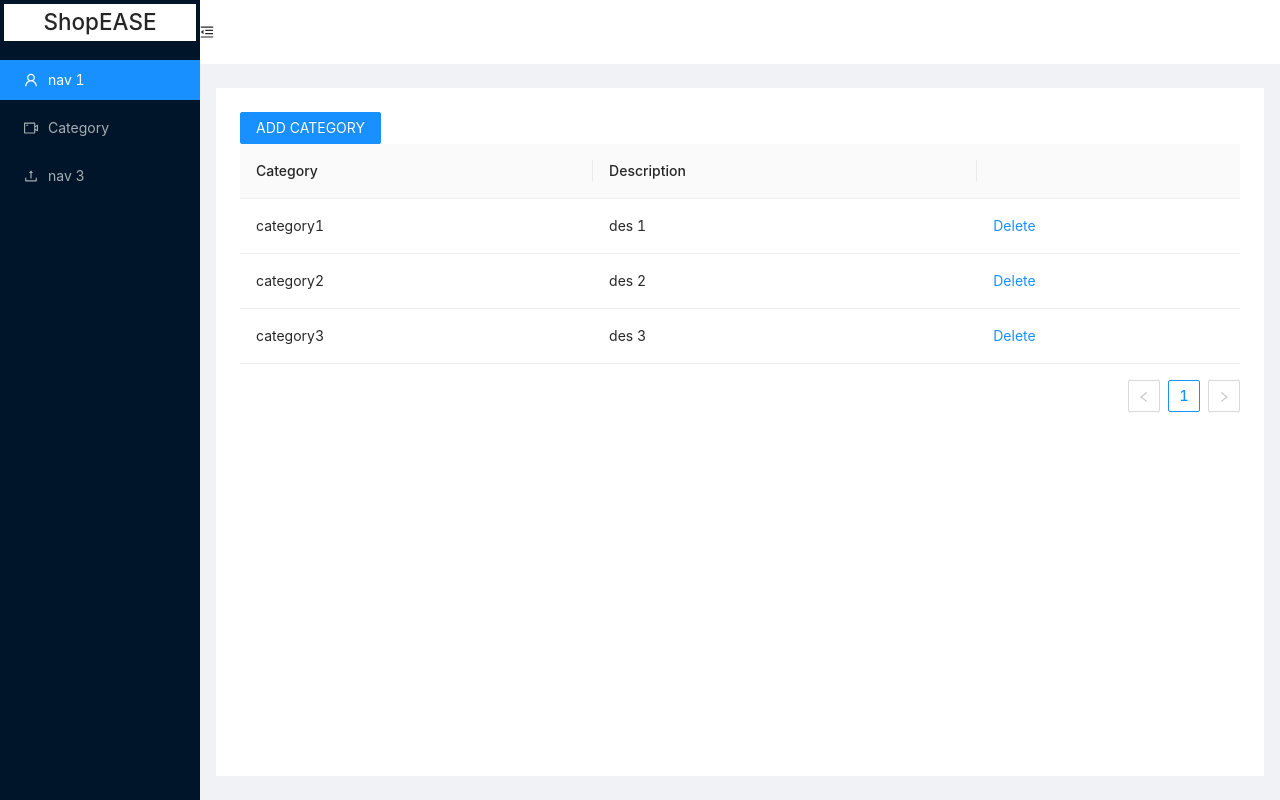
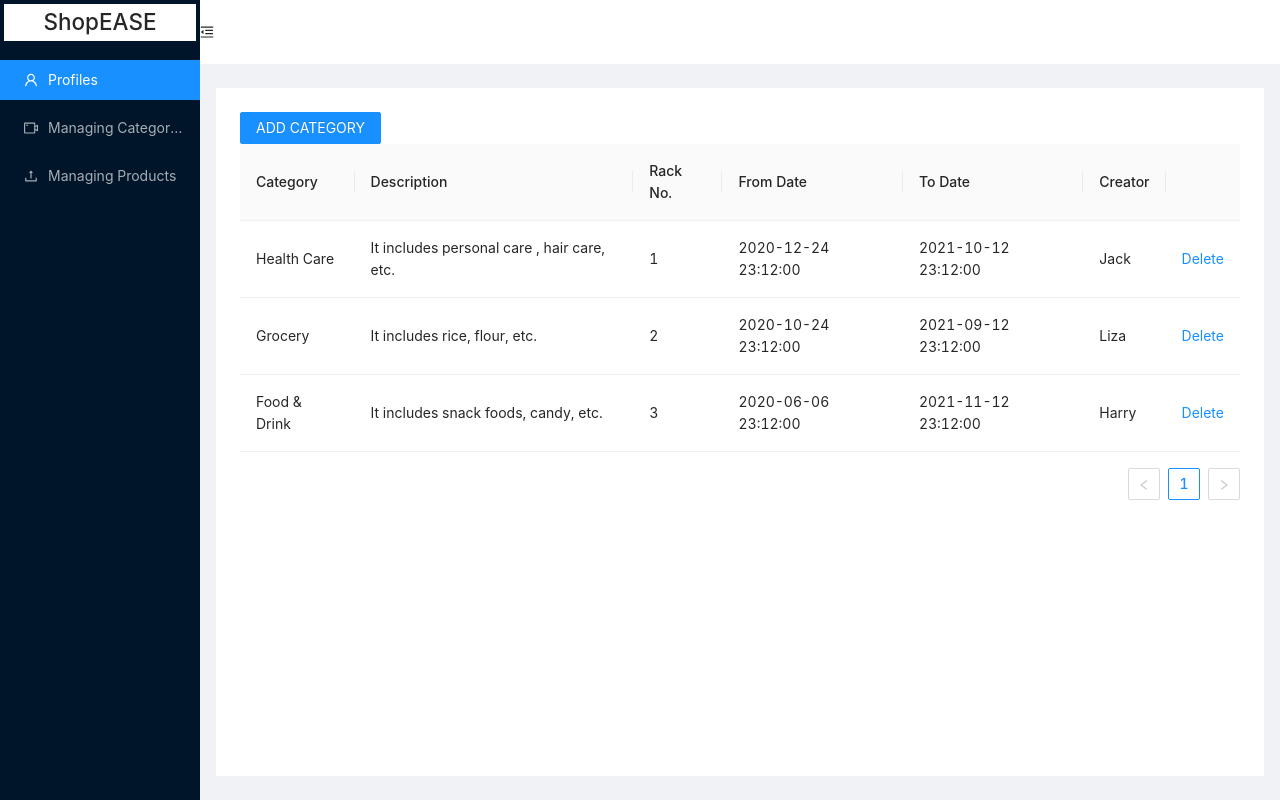
Before and after one commit to ashishPatel10/shopease-shopowner-frontend, a React (Create React App) app: page /categories in a window 1280 px wide. Built offline with nearby package versions, Linux system fonts and the light colour scheme.

Commit message:
changes in category and dashboard file

```diff
--- a/src/components/Categories/Categories.jsx
+++ b/src/components/Categories/Categories.jsx
@@ -23,7 +23,10 @@ import { DownloadOutlined } from '@ant-design/icons';
         dataIndex: 'description',
         key: 'description',
       },
-
+      { title: 'Rack No.', dataIndex: 'rackNo', key: 'rackNo' },
+      { title: 'From Date', dataIndex: 'createdAt', key: 'createdAt' },
+      { title: 'To Date', dataIndex: 'expiredAt', key: 'expiredAt' },
+      { title: 'Creator', dataIndex: 'creator', key: 'creator' },
         {
           title: '',
           key: 'action',
@@ -40,18 +43,30 @@ import { DownloadOutlined } from '@ant-design/icons';
     const [tableData, setTableData] = useState([
       {
         key: '1',
-        category:"category1",
-        description:"des 1"
+        category:"Health Care",
+        description:"It includes personal care , hair care, etc.",
+        rackNo: "1",
+        createdAt:'2020-12-24 23:12:00',
+        expiredAt:'2021-10-12 23:12:00',
+        creator:"Jack"
       },
       {
         key: '2',
-        category:"category2",
-        description:"des 2"
+        category:"Grocery",
+        description:"It includes rice, flour, etc.",
+        rackNo: "2",
+        createdAt:'2020-10-24 23:12:00',
+        expiredAt:'2021-09-12 23:12:00',
+        creator:"Liza"
       },
       {
         key: '3',
-        category:"category3",
-        description:"des 3"
+        category:"Food & Drink",
+        description:"It includes snack foods, candy, etc.",
+        rackNo: "3",
+        createdAt:'2020-06-06 23:12:00',
+        expiredAt:'2021-11-12 23:12:00',
+        creator:"Harry"
       },
     ])  ;
 
--- a/src/components/Dashboard/Dashboard.jsx
+++ b/src/components/Dashboard/Dashboard.jsx
@@ -33,15 +33,15 @@ const Dashboard = () => {
           <div className="logo" > {collapsed ? <h2>SS</h2> : <h2>ShopEASE</h2> }</div>
           <Menu theme="dark" mode="inline" defaultSelectedKeys={['1']}>
             <Menu.Item key="1" icon={<UserOutlined />}>
-              nav 1
+              Profiles
             </Menu.Item>
             <Menu.Item key="2" icon={<VideoCameraOutlined />}> <NavLink to='/categories' activeStyle>
-            Category
+            Managing Categories
             </NavLink>
 
             </Menu.Item>
             <Menu.Item key="3" icon={<UploadOutlined />}>
-              nav 3
+              Managing Products
             </Menu.Item>
           </Menu>
         </Sider>
```
